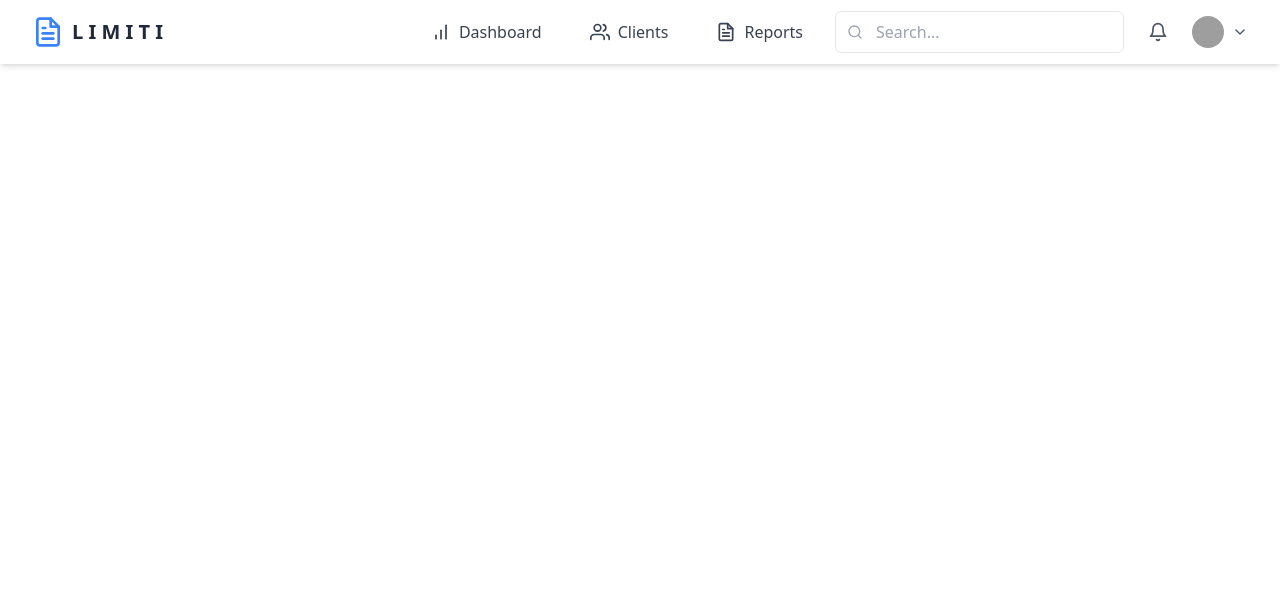
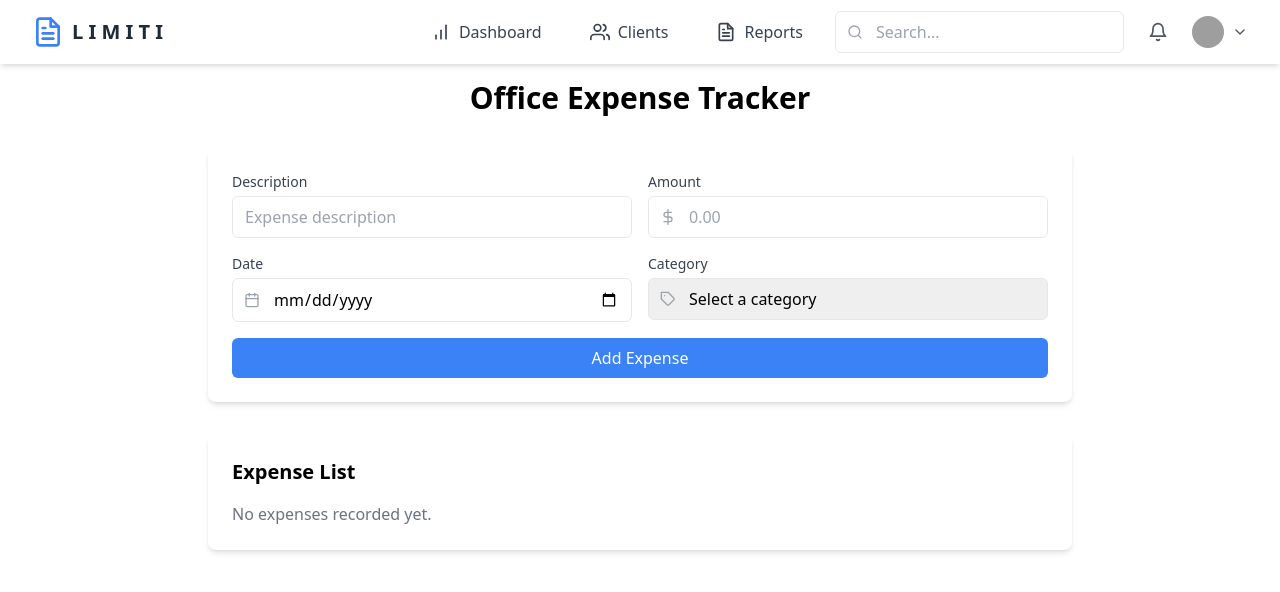
Before and after one commit to markopersonally/accounting-office, a React (Vite) app: page / in a window 1280 px wide. Shown: the top 592 px of the page. Built offline with nearby package versions, Linux system fonts and the light colour scheme; grey boxes are pictures that could not be loaded.

Commit message:
expense-tracker

```diff
--- a/src/App.jsx
+++ b/src/App.jsx
@@ -1,9 +1,11 @@
+import ExpenseTracker from "./components/ExpenseTracker";
 import Navigation from "./components/Navigation";
 
 function App() {
   return (
     <>
       <Navigation />
+      <ExpenseTracker />
     </>
   );
 }
--- /dev/null
+++ b/src/components/ExpenseTracker.jsx
@@ -0,0 +1,179 @@
+import React, { useState } from "react";
+import { FiDollarSign, FiCalendar, FiTag, FiTrash2 } from "react-icons/fi";
+
+export default function ExpenseTracker() {
+  const [expenses, setExpenses] = useState([]);
+  const [description, setDescription] = useState("");
+  const [amount, setAmount] = useState("");
+  const [date, setDate] = useState("");
+  const [category, setCategory] = useState("");
+
+  const handleSubmit = (e) => {
+    e.preventDefault();
+    if (!description || !amount || !date || !category) return;
+
+    const newExpense = {
+      id: Date.now(),
+      description,
+      amount: parseFloat(amount),
+      date,
+      category,
+    };
+
+    setExpenses([...expenses, newExpense]);
+    setDescription("");
+    setAmount("");
+    setDate("");
+    setCategory("");
+  };
+
+  const deleteExpense = (id) => {
+    setExpenses(expenses.filter((expense) => expense.id !== id));
+  };
+
+  const totalExpenses = expenses.reduce(
+    (sum, expense) => sum + expense.amount,
+    0
+  );
+
+  return (
+    <div className="max-w-4xl mx-auto p-4">
+      <h1 className="text-3xl font-bold text-center mb-8">
+         Office Expense Tracker
+      </h1>
+
+      <form
+        onSubmit={handleSubmit}
+        className="mb-8 bg-white p-6 rounded-lg shadow-md"
+      >
+        <div className="grid grid-cols-1 md:grid-cols-2 gap-4">
+          <div>
+            <label
+              htmlFor="description"
+              className="block text-sm font-medium text-gray-700 mb-1"
+            >
+              Description
+            </label>
+            <input
+              type="text"
+              id="description"
+              value={description}
+              onChange={(e) => setDescription(e.target.value)}
+              className="w-full px-3 py-2 border rounded-md"
+              placeholder="Expense description"
+            />
+          </div>
+          <div>
+            <label
+              htmlFor="amount"
+              className="block text-sm font-medium text-gray-700 mb-1"
+            >
+              Amount
+            </label>
+            <div className="relative">
+              <FiDollarSign className="absolute left-3 top-1/2 transform -translate-y-1/2 text-gray-400" />
+              <input
+                type="number"
+                id="amount"
+                value={amount}
+                onChange={(e) => setAmount(e.target.value)}
+                className="w-full pl-10 pr-3 py-2 border rounded-md"
+                placeholder="0.00"
+                step="0.01"
+              />
+            </div>
+          </div>
+          <div>
+            <label
+              htmlFor="date"
+              className="block text-sm font-medium text-gray-700 mb-1"
+            >
+              Date
+            </label>
+            <div className="relative">
+              <FiCalendar className="absolute left-3 top-1/2 transform -translate-y-1/2 text-gray-400" />
+              <input
+                type="date"
+                id="date"
+                value={date}
+                onChange={(e) => setDate(e.target.value)}
+                className="w-full pl-10 pr-3 py-2 border rounded-md"
+              />
+            </div>
+          </div>
+          <div>
+            <label
+              htmlFor="category"
+              className="block text-sm font-medium text-gray-700 mb-1"
+            >
+              Category
+            </label>
+            <div className="relative">
+              <FiTag className="absolute left-3 top-1/2 transform -translate-y-1/2 text-gray-400" />
+              <select
+                id="category"
+                value={category}
+                onChange={(e) => setCategory(e.target.value)}
+                className="w-full pl-10 pr-3 py-2 border rounded-md appearance-none"
+              >
+                <option value="">Select a category</option>
+                <option value="Office Supplies">Office Supplies</option>
+                <option value="Travel">Travel</option>
+                <option value="Utilities">Utilities</option>
+                <option value="Salaries">Salaries</option>
+                <option value="Miscellaneous">Miscellaneous</option>
+              </select>
+            </div>
+          </div>
+        </div>
+        <button
+          type="submit"
+          className="mt-4 w-full bg-blue-500 text-white py-2 px-4 rounded-md hover:bg-blue-600 transition-colors"
+        >
+          Add Expense
+        </button>
+      </form>
+
+      <div className="bg-white p-6 rounded-lg shadow-md">
+        <h2 className="text-xl font-semibold mb-4">Expense List</h2>
+        {expenses.length === 0 ? (
+          <p className="text-gray-500">No expenses recorded yet.</p>
+        ) : (
+          <div>
+            <ul className="divide-y divide-gray-200">
+              {expenses.map((expense) => (
+                <li
+                  key={expense.id}
+                  className="py-4 flex justify-between items-center"
+                >
+                  <div>
+                    <p className="font-medium">{expense.description}</p>
+                    <p className="text-sm text-gray-500">
+                      {expense.category} - {expense.date}
+                    </p>
+                  </div>
+                  <div className="flex items-center">
+                    <span className="font-semibold mr-4">
+                      ${expense.amount.toFixed(2)}
+                    </span>
+                    <button
+                      onClick={() => deleteExpense(expense.id)}
+                      className="text-red-500 hover:text-red-700"
+                    >
+                      <FiTrash2 />
+                    </button>
+                  </div>
+                </li>
+              ))}
+            </ul>
+            <div className="mt-4 pt-4 border-t border-gray-200">
+              <p className="text-lg font-semibold">
+                Total Expenses: ${totalExpenses.toFixed(2)}
+              </p>
+            </div>
+          </div>
+        )}
+      </div>
+    </div>
+  );
+}
```
